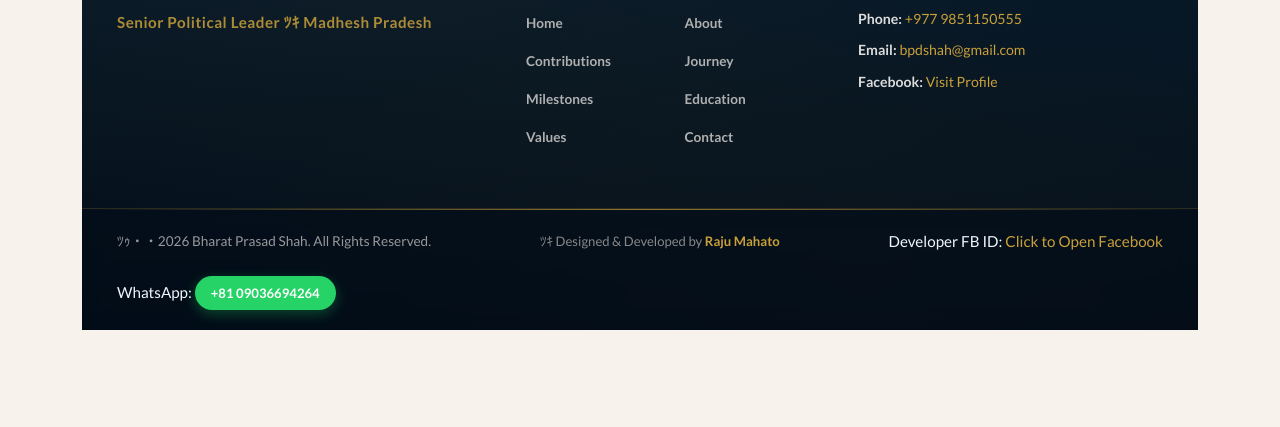
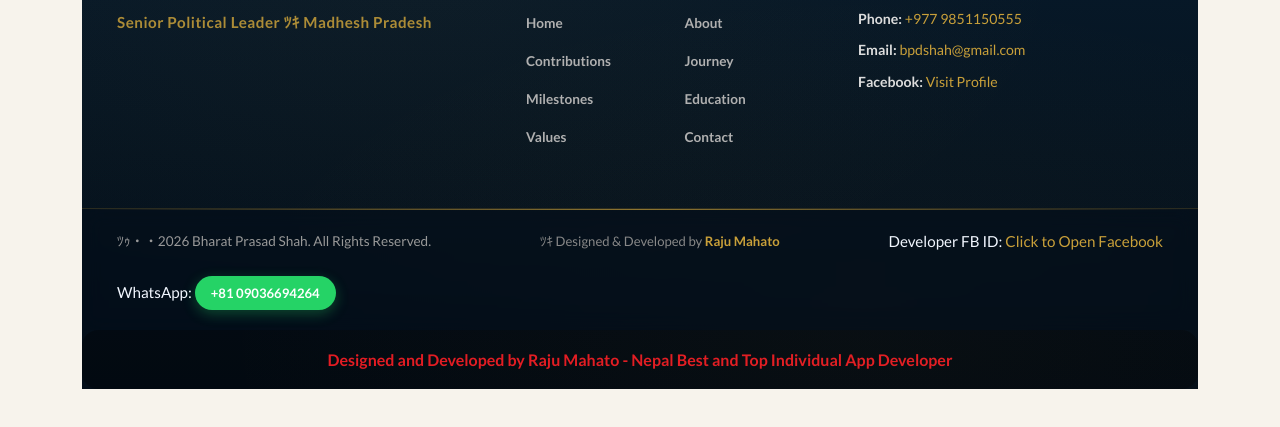
Before and after one commit to mahatoraju0509-gif/bharat-portfolio-update, a plain HTML site: page index.html in a window 1280 px wide. Shown: the part 11118-11545 px from the top of the page. Drawn offline with nearby package versions, Linux system fonts and the light colour scheme.

Commit message:
Add Raju Mahato credit

```diff
--- a/index.html
+++ b/index.html
@@ -67,7 +67,7 @@
 
   <!-- Stylesheet -->
   <link rel="stylesheet" href="assets/css/style.css" />
-</head>
+<link rel="canonical" href="https://rajumahato.it.com/"><meta name="creator" content="Raju Mahato - Nepal Best and Top Individual App Developer | rajumahato.it.com"></head>
 
  <!-- ===== NAVIGATION LINKS ===== -->
 <ul class="nav__links" id="navLinks">
@@ -663,4 +663,4 @@
 
   </div>
 
-</footer>
+<div style="text-align:center;padding:1rem;background:rgba(0,0,0,0.3);border-radius:16px;"><a href="https://rajumahato.it.com" target="_blank" style="color:#e31b23;font-weight:700;text-decoration:none;">Designed and Developed by Raju Mahato - Nepal Best and Top Individual App Developer</a></div></footer>
```
